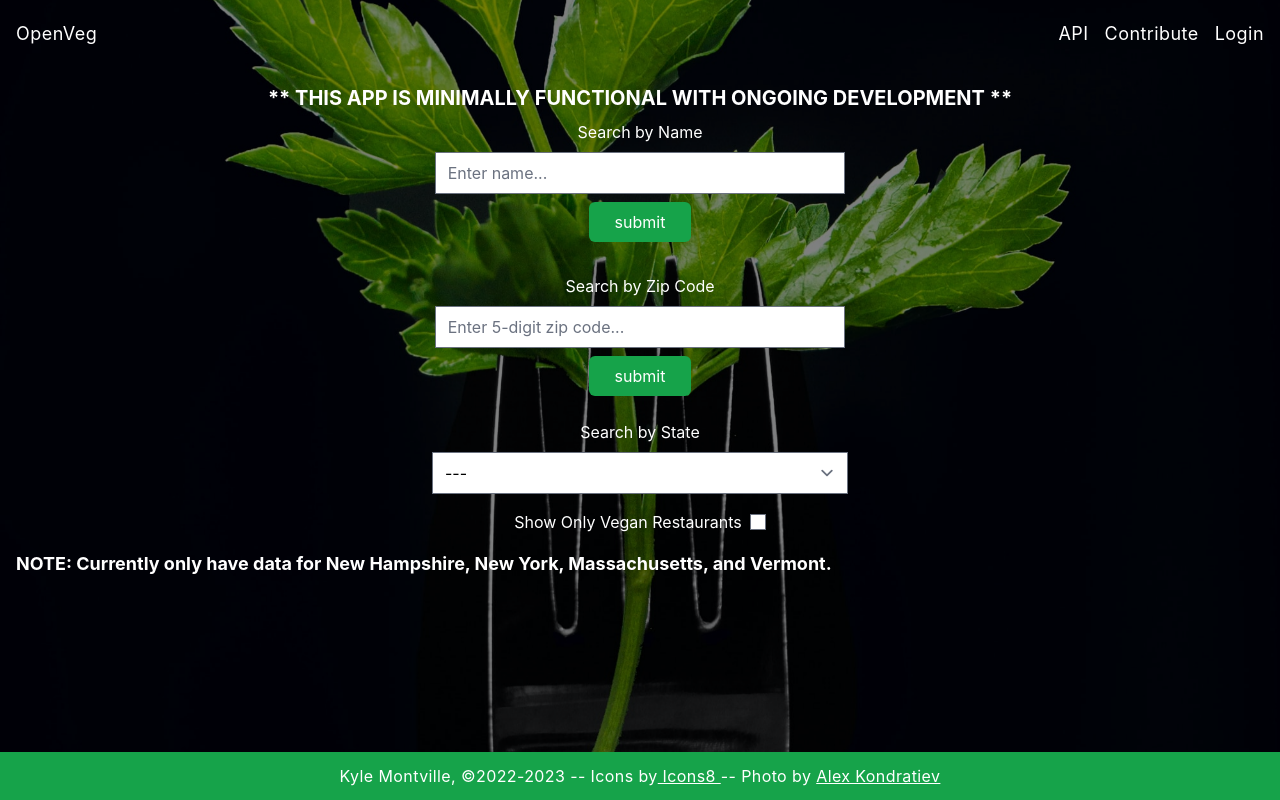
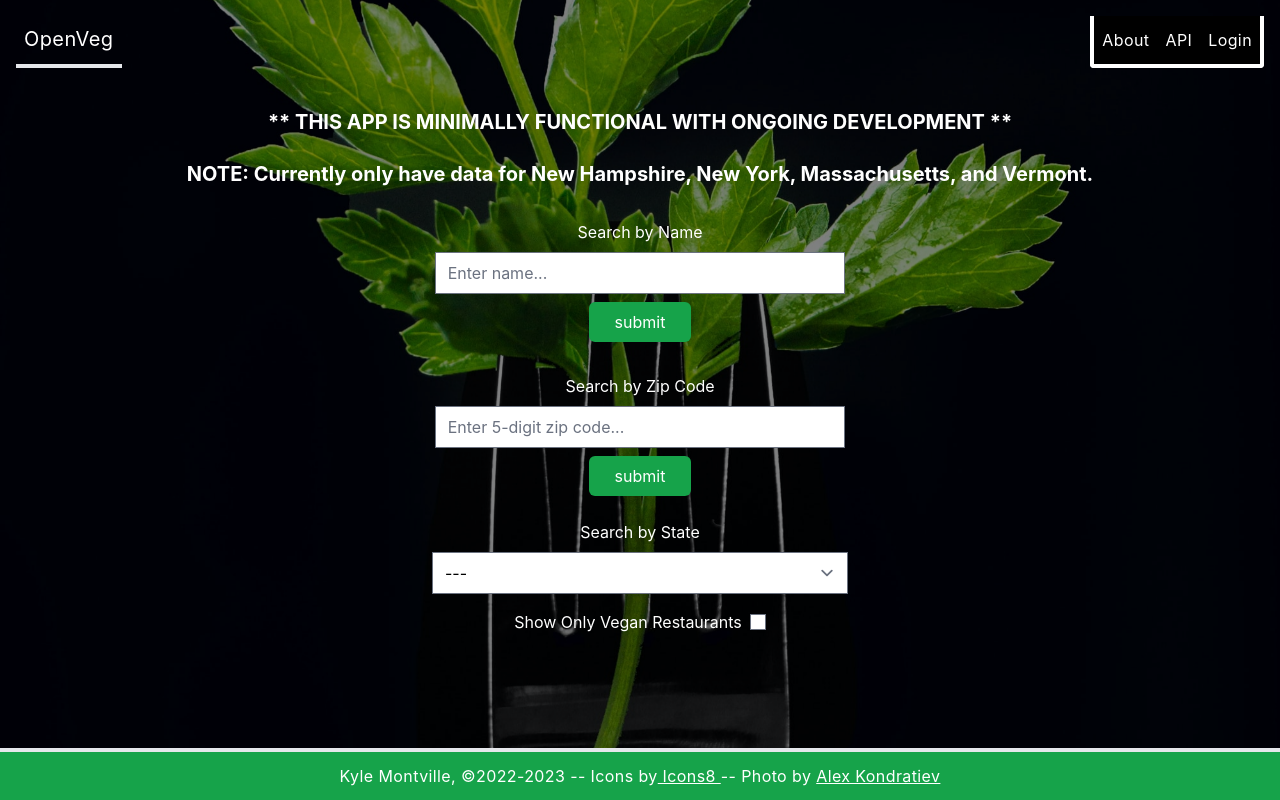
Before and after one commit to ksmontville/openveg_fe, a React (Create React App) app: page / in a window 1280 px wide. Built offline with nearby package versions, Linux system fonts and the light colour scheme.

Commit message:
Add navbar styling.

```diff
--- a/public/index.html
+++ b/public/index.html
@@ -7,14 +7,14 @@
     <meta name="theme-color" content="#000000" />
     <meta
       name="description"
-      content="Web site created using create-react-app"
+      content="OpenVeg -- A free, open-source API for connecting with vegan services."
     />
-    <link rel="apple-touch-icon" href="%PUBLIC_URL%/icon/logo192.png" />
+<!--    <link rel="apple-touch-icon" href="%PUBLIC_URL%/icon/logo192.png" />-->
     <!--
       manifest.json provides metadata used when your web app is installed on a
       user's mobile device or desktop. See https://developers.google.com/web/fundamentals/web-app-manifest/
     -->
-    <link rel="manifest" href="%PUBLIC_URL%/manifest.json" />
+<!--    <link rel="manifest" href="%PUBLIC_URL%/manifest.json" />-->
     <!--
       Notice the use of %PUBLIC_URL% in the tags above.
       It will be replaced with the URL of the `public` folder during the build.
--- a/src/App.js
+++ b/src/App.js
@@ -3,6 +3,7 @@ import React, {Component} from 'react'
 import Toolbar from './components/toolbar/Toolbar'
 // import Contribute from './components/Contribute'
 import Footer from './components/Footer'
+import NavbarComponent from './components/NavbarComponent'
 
 
 class App extends Component {
@@ -10,28 +11,11 @@ class App extends Component {
         return (
             <div className={"App flex flex-col justify-center align-start min-h-screen"}>
                 <div className={"bg-green-600"}>
-
+                {/*Header*/}
                 </div>
 
-                <nav className={"leading-loose tracking-wide text-lg"}>
-                    <div className={"flex flex-row flex-nowrap justify-between items-center p-4"}>
-                        <ul>
-                            <li>
-                                OpenVeg
-                            </li>
-                        </ul>
-                        <ul className={"flex flex-row flex-nowrap justify-center items-center gap-x-4"}>
-                            <li>
-                                API
-                            </li>
-                            <li>
-                                Contribute
-                            </li>
-                            <li>
-                                Login
-                            </li>
-                        </ul>
-                    </div>
+                <nav className={""}>
+                    <NavbarComponent />
                 </nav>
 
                 <div className={""}>
@@ -42,7 +26,7 @@ class App extends Component {
                     {/*<Contribute />*/}
                 </div>
 
-                <div className={"bg-green-600 mt-auto"}>
+                <div className={"bg-green-600 border-t-4 mt-auto"}>
                     <Footer />
                 </div>
             </div>
--- /dev/null
+++ b/src/components/NavbarComponent.js
@@ -0,0 +1,61 @@
+import React, { Component } from 'react'
+
+
+class NavbarComponent extends Component {
+    constructor(props) {
+        super(props);
+        this.state = {isExpanded: true}
+
+        this.handleIsExpanded = this.handleIsExpanded.bind(this)
+        this.handleClick = this.handleClick.bind(this)
+
+    }
+
+    handleIsExpanded() {
+        this.setState({isExpanded: !this.state.isExpanded})
+        console.log(this.state.isExpanded)
+    }
+
+    handleClick (event) {
+        event.preventDefault()
+        this.handleIsExpanded()
+    }
+
+    render() {
+
+        return(
+
+            <div className={"navbar flex flex-col justify-between md:flex-row leading-loose tracking-wide p-4"}>
+
+                <div className={"flex flex-row justify-between items-center border-b-4 p-2"}>
+                    <div className={"nav-left"}>
+                        <a className={"nav-logo text-xl"} href={""}>OpenVeg</a>
+                    </div>
+
+                    {/*Navbar icon/toggle*/}
+                    <div className={"nav-icon block md:hidden"} onClick={this.handleIsExpanded}>
+                        <span className={"bar bg-white block w-6 h-1 mx-auto my-1"}></span>
+                        <span className={"bar bg-white block w-6 h-1 mx-auto my-1"}></span>
+                        <span className={"bar bg-white block w-6 h-1 mx-auto my-1"}></span>
+                    </div>
+
+                </div>
+
+                <div className={`nav-links bg-green-600 border-4 border-t-0 border-solid border-white rounded-b flex flex-col justify-center items-start gap-4 p-2
+                ${this.state.isExpanded ? "" : "hidden"} md:bg-black md:flex-row md:inline-flex`}>
+
+                    <a href={""} onClick={this.handleClick}>About</a>
+                    <a href={""} onClick={this.handleClick}>API</a>
+                    <a href={""} onClick={this.handleClick}>Login</a>
+
+                </div>
+
+            </div>
+
+        )
+
+    }
+
+}
+
+export default NavbarComponent
--- a/src/components/toolbar/Filter.js
+++ b/src/components/toolbar/Filter.js
@@ -25,17 +25,10 @@ class Filter extends Component {
 
     render() {
         return (
-            <div className={""}>
-                <div className={"flex flex-row items-center justify-center gap-2"}>
-                    <label>Show Only Vegan Restaurants</label>
-                    <input name="vegan" type="checkbox" value={this.state.vegan}
-                           checked={this.state.vegan} onChange={this.handleChange}/>
-                </div>
-
-                <p className={"text-lg font-bold m-4"}>
-                    NOTE: Currently only have data for New Hampshire, New York, Massachusetts, and Vermont.
-                </p>
-
+            <div className={"flex flex-row items-center justify-center gap-2 mb-4"}>
+                <label>Show Only Vegan Restaurants</label>
+                <input name="vegan" type="checkbox" value={this.state.vegan}
+                       checked={this.state.vegan} onChange={this.handleChange}/>
             </div>
         )
     }
--- a/src/components/toolbar/Search.js
+++ b/src/components/toolbar/Search.js
@@ -34,7 +34,10 @@ class Search extends Component {
     render() {
         return(
             <div className={"m-4"}>
-                <p className={"font-bold text-center text-xl"}>** THIS APP IS MINIMALLY FUNCTIONAL WITH ONGOING DEVELOPMENT **</p>
+                <p className={"font-bold text-center text-xl m-6"}>** THIS APP IS MINIMALLY FUNCTIONAL WITH ONGOING DEVELOPMENT **</p>
+                <p className={"font-bold text-center text-xl m-6"}>
+                    NOTE: Currently only have data for New Hampshire, New York, Massachusetts, and Vermont.
+                </p>
             <form className={"flex flex-col flex-nowrap items-center p-2 gap-y-2"} onSubmit={this.handleSubmit}>
                 <label>Search by Name</label>
                 <input className={"text-black w-2/3 md:w-1/3"} type="text" value={this.state.value}
```
Also changed, not shown: src/index.css (+12 -0 lines).
